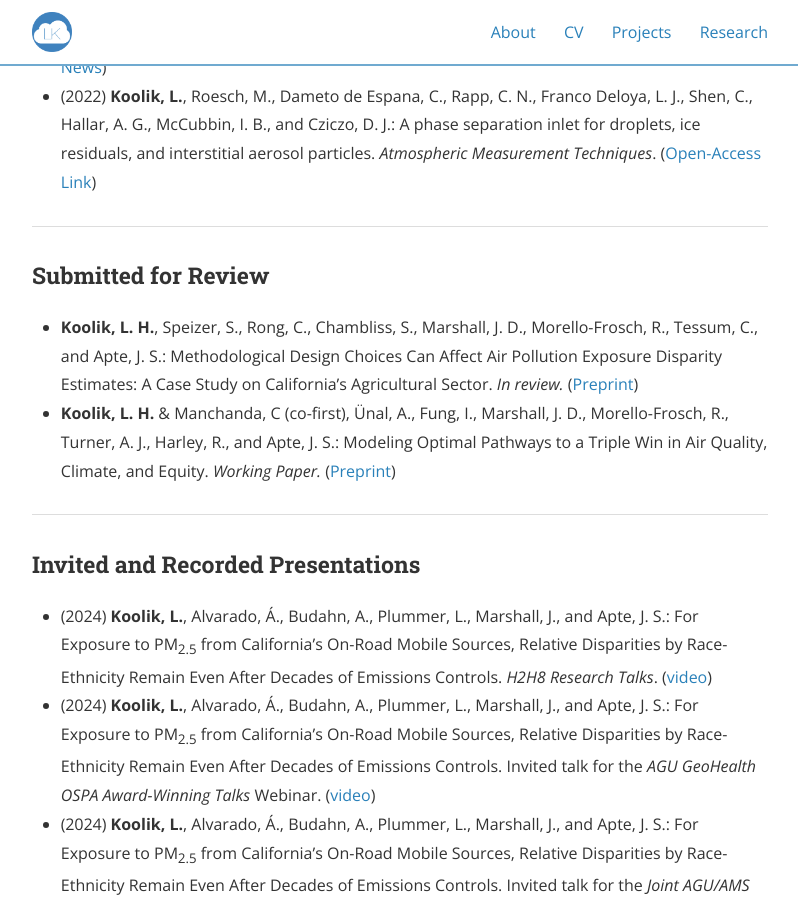
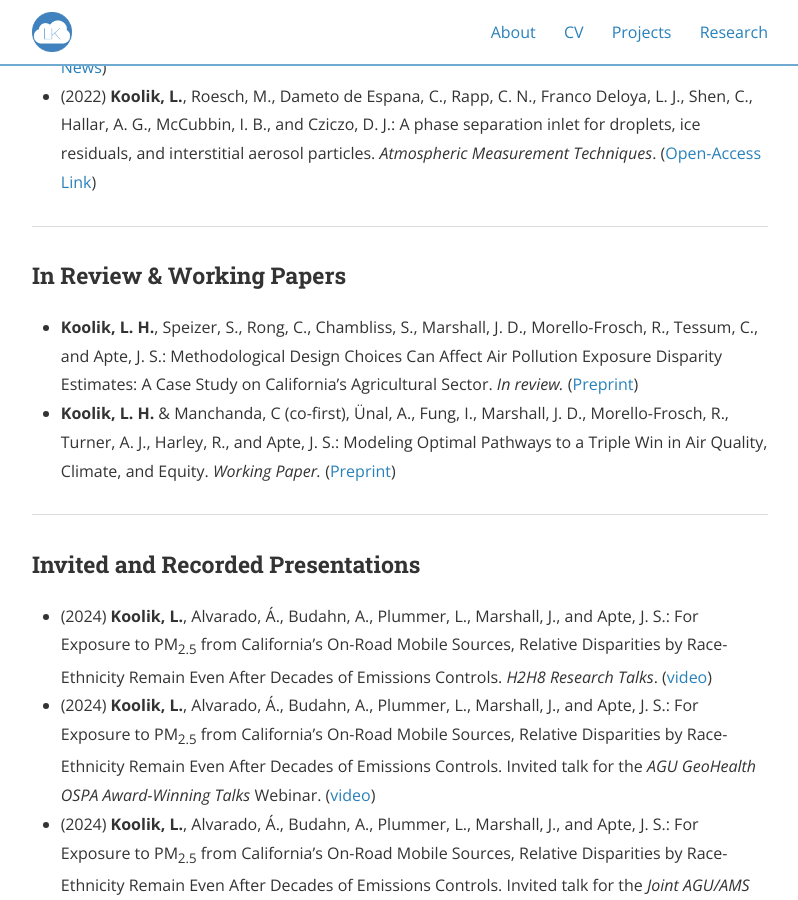
Before and after one commit to lkoolik/lkoolik.github.io, a Jekyll site: the page built from research.md, in a window 1280 px wide and 900 px high, scrolled down 629 px. Shown: the whole window, without its empty margins (240-1038 px from the left). Built offline with Jekyll 4.4.1, drawn with Linux system fonts in a browser that asks for light colours; nearby versions of some CDN libraries.

Commit message:
Update research.md

```diff
--- a/research.md
+++ b/research.md
@@ -20,7 +20,7 @@ nav_order: 3
 
 <hr>
 
-<h3>Submitted for Review</h3>
+<h3>In Review & Working Papers</h3>
 <ul>
   <li><b>Koolik, L. H.</b>, Speizer, S., Rong, C., Chambliss, S., Marshall, J. D., Morello-Frosch, R., Tessum, C., and Apte, J. S.: Methodological Design Choices Can Affect Air Pollution Exposure Disparity Estimates: A Case Study on California’s Agricultural Sector. <i>In review.</i> (<a href="https://doi.org/10.26434/chemrxiv-2025-jcdnz">Preprint</a>) </li>
   <li><b>Koolik, L. H.</b> & Manchanda, C (co-first), Ünal, A., Fung, I., Marshall, J. D., Morello-Frosch, R., Turner, A. J., Harley, R., and Apte, J. S.: Modeling Optimal Pathways to a Triple Win in Air Quality, Climate, and Equity. <i>Working Paper.</i> (<a href="https://doi.org/10.26434/chemrxiv-2025-c6sn4">Preprint</a>)</li>
```
